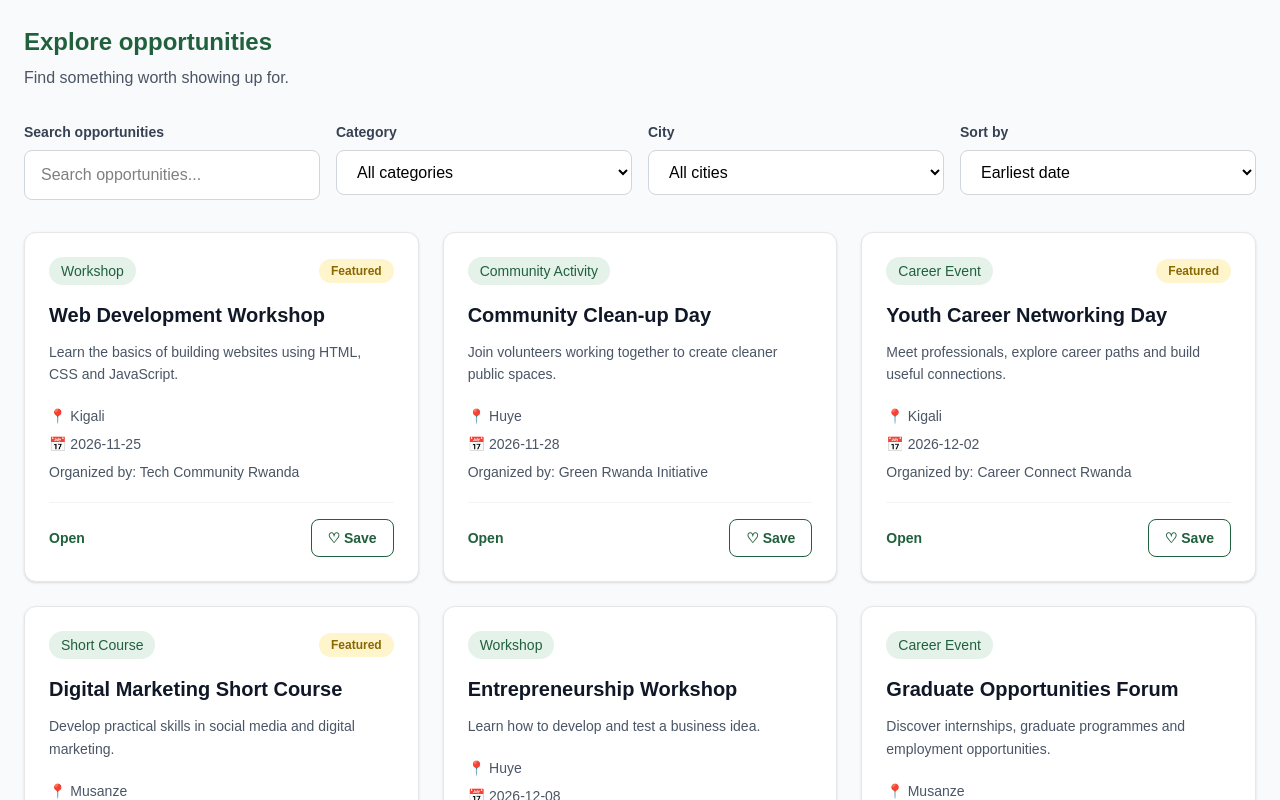
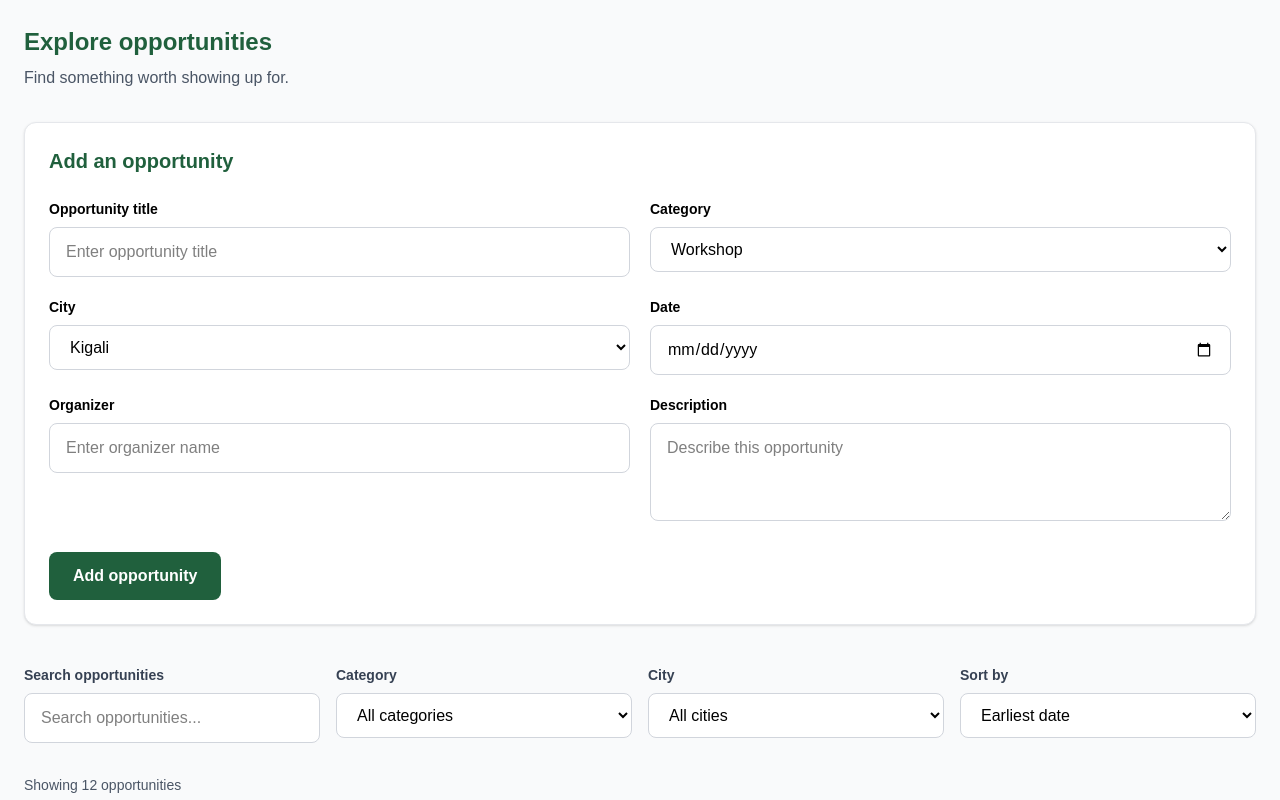
Before and after one commit to Tetaaline/rwanda-opportunities-explorer-, a React (Vite) app: page / in a window 1280 px wide. Shown: the part 520-1320 px from the top of the page. Built offline with nearby package versions, Linux system fonts and the light colour scheme.

Commit message:
feat: add controlled opportunity form and validation

```diff
--- a/src/App.jsx
+++ b/src/App.jsx
@@ -3,9 +3,11 @@ import { useState } from 'react'
 import Header from './components/Header'
 import OpportunityCard from './components/OpportunityCard'
 import SearchFilters from './components/SearchFilters'
+import OpportunityForm from './components/OpportunityForm'
 import { opportunities } from './data/opportunities'
 
 function App() {
+  const [allOpportunities, setAllOpportunities] = useState(opportunities)
   const [searchTerm, setSearchTerm] = useState('')
   const [selectedCategory, setSelectedCategory] = useState('All')
   const [selectedCity, setSelectedCity] = useState('All')
@@ -20,7 +22,11 @@ function App() {
     )
   }
 
-  const filteredOpportunities = opportunities
+  function handleAddOpportunity(newOpportunity) {
+    setAllOpportunities((current) => [...current, newOpportunity])
+  }
+
+  const filteredOpportunities = allOpportunities
     .filter((opportunity) => {
       const search = searchTerm.toLowerCase()
 
@@ -81,11 +87,12 @@ function App() {
             <h2 className="text-2xl font-bold text-[#20603D]">
               Explore opportunities
             </h2>
-
             <p className="mt-2 text-gray-600">
               Find something worth showing up for.
             </p>
           </div>
+
+          <OpportunityForm onAddOpportunity={handleAddOpportunity} />
 
           <SearchFilters
             searchTerm={searchTerm}
@@ -98,6 +105,15 @@ function App() {
             onSortChange={setSortOrder}
           />
 
+          <p className="mb-4 text-sm text-gray-600">
+            Showing {filteredOpportunities.length} opportunities
+          </p>
+
+          {filteredOpportunities.length === 0 ? (
+            <p className="rounded-lg bg-white p-8 text-center text-gray-600">
+              No opportunities found. Try changing your search or filters.
+            </p>
+          ) : (
             <div className="grid gap-6 sm:grid-cols-2 lg:grid-cols-3">
               {filteredOpportunities.map((opportunity) => (
                 <OpportunityCard
@@ -108,6 +124,7 @@ function App() {
                 />
               ))}
             </div>
+          )}
         </section>
       </main>
     </div>
--- a/src/components/OpportunityForm.jsx
+++ b/src/components/OpportunityForm.jsx
@@ -0,0 +1,160 @@
+
+import { useState } from 'react'
+
+function OpportunityForm({ onAddOpportunity }) {
+  const [formData, setFormData] = useState({
+    title: '',
+    category: 'Workshop',
+    city: 'Kigali',
+    date: '',
+    organizer: '',
+    description: '',
+  })
+
+  function handleChange(event) {
+    const { name, value } = event.target
+
+    setFormData((currentData) => ({
+      ...currentData,
+      [name]: value,
+    }))
+  }
+
+  function handleSubmit(event) {
+    event.preventDefault()
+
+    onAddOpportunity({
+      id: Date.now(),
+      ...formData,
+      availability: 'Open',
+      featured: false,
+    })
+
+    setFormData({
+      title: '',
+      category: 'Workshop',
+      city: 'Kigali',
+      date: '',
+      organizer: '',
+      description: '',
+    })
+  }
+
+  return (
+    <form
+      onSubmit={handleSubmit}
+      className="mb-10 rounded-xl border border-gray-200 bg-white p-6 shadow-sm"
+    >
+      <h3 className="mb-6 text-xl font-bold text-[#20603D]">
+        Add an opportunity
+      </h3>
+
+      <div className="grid gap-5 md:grid-cols-2">
+        <div>
+          <label htmlFor="title" className="mb-2 block text-sm font-semibold">
+            Opportunity title
+          </label>
+          <input
+            id="title"
+            name="title"
+            value={formData.title}
+            onChange={handleChange}
+            required
+            className="w-full rounded-lg border border-gray-300 px-4 py-3"
+            placeholder="Enter opportunity title"
+          />
+        </div>
+
+        <div>
+          <label htmlFor="category" className="mb-2 block text-sm font-semibold">
+            Category
+          </label>
+          <select
+            id="category"
+            name="category"
+            value={formData.category}
+            onChange={handleChange}
+            className="w-full rounded-lg border border-gray-300 px-4 py-3"
+          >
+            <option>Workshop</option>
+            <option>Career Event</option>
+            <option>Community Activity</option>
+            <option>Short Course</option>
+          </select>
+        </div>
+
+        <div>
+          <label htmlFor="city" className="mb-2 block text-sm font-semibold">
+            City
+          </label>
+          <select
+            id="city"
+            name="city"
+            value={formData.city}
+            onChange={handleChange}
+            className="w-full rounded-lg border border-gray-300 px-4 py-3"
+          >
+            <option>Kigali</option>
+            <option>Huye</option>
+            <option>Musanze</option>
+          </select>
+        </div>
+
+        <div>
+          <label htmlFor="date" className="mb-2 block text-sm font-semibold">
+            Date
+          </label>
+          <input
+            id="date"
+            name="date"
+            type="date"
+            value={formData.date}
+            onChange={handleChange}
+            required
+            className="w-full rounded-lg border border-gray-300 px-4 py-3"
+          />
+        </div>
+
+        <div>
+          <label htmlFor="organizer" className="mb-2 block text-sm font-semibold">
+            Organizer
+          </label>
+          <input
+            id="organizer"
+            name="organizer"
+            value={formData.organizer}
+            onChange={handleChange}
+            required
+            className="w-full rounded-lg border border-gray-300 px-4 py-3"
+            placeholder="Enter organizer name"
+          />
+        </div>
+
+        <div>
+          <label htmlFor="description" className="mb-2 block text-sm font-semibold">
+            Description
+          </label>
+          <textarea
+            id="description"
+            name="description"
+            value={formData.description}
+            onChange={handleChange}
+            required
+            rows="3"
+            className="w-full rounded-lg border border-gray-300 px-4 py-3"
+            placeholder="Describe this opportunity"
+          />
+        </div>
+      </div>
+
+      <button
+        type="submit"
+        className="mt-6 rounded-lg bg-[#20603D] px-6 py-3 font-semibold text-white hover:bg-[#17482D]"
+      >
+        Add opportunity
+      </button>
+    </form>
+  )
+}
+
+export default OpportunityForm
--- a/src/data/opportunies.js
+++ /dev/null
@@ -1,135 +0,0 @@
-
-export const opportunities = [
-  {
-    id: 1,
-    title: 'Web Development Workshop',
-    category: 'Workshop',
-    city: 'Kigali',
-    date: '2026-11-25',
-    organizer: 'Tech Community Rwanda',
-    description: 'Learn the basics of building websites using HTML, CSS and JavaScript.',
-    availability: 'Open',
-    featured: true,
-  },
-  {
-    id: 2,
-    title: 'Youth Career Networking Day',
-    category: 'Career Event',
-    city: 'Kigali',
-    date: '2026-12-02',
-    organizer: 'Career Connect Rwanda',
-    description: 'Meet professionals, explore career paths and build useful connections.',
-    availability: 'Open',
-    featured: true,
-  },
-  {
-    id: 3,
-    title: 'Community Clean-up Day',
-    category: 'Community Activity',
-    city: 'Huye',
-    date: '2026-11-28',
-    organizer: 'Green Rwanda Initiative',
-    description: 'Join volunteers working together to create cleaner public spaces.',
-    availability: 'Open',
-    featured: false,
-  },
-  {
-    id: 4,
-    title: 'Digital Marketing Short Course',
-    category: 'Short Course',
-    city: 'Musanze',
-    date: '2026-12-05',
-    organizer: 'Digital Skills Rwanda',
-    description: 'Develop practical skills in social media and digital marketing.',
-    availability: 'Filling Fast',
-    featured: true,
-  },
-  {
-    id: 5,
-    title: 'Entrepreneurship Workshop',
-    category: 'Workshop',
-    city: 'Huye',
-    date: '2026-12-08',
-    organizer: 'Youth Innovation Hub',
-    description: 'Learn how to develop and test a business idea.',
-    availability: 'Open',
-    featured: false,
-  },
-  {
-    id: 6,
-    title: 'Graduate Opportunities Forum',
-    category: 'Career Event',
-    city: 'Musanze',
-    date: '2026-12-10',
-    organizer: 'Rwanda Career Network',
-    description: 'Discover internships, graduate programmes and employment opportunities.',
-    availability: 'Open',
-    featured: false,
-  },
-  {
-    id: 7,
-    title: 'Women in Technology Meetup',
-    category: 'Community Activity',
-    city: 'Kigali',
-    date: '2026-12-12',
-    organizer: 'Women in Tech Rwanda',
-    description: 'Connect with women working and learning in technology.',
-    availability: 'Filling Fast',
-    featured: true,
-  },
-  {
-    id: 8,
-    title: 'Graphic Design Short Course',
-    category: 'Short Course',
-    city: 'Huye',
-    date: '2026-12-15',
-    organizer: 'Creative Skills Centre',
-    description: 'Explore visual design principles and digital design tools.',
-    availability: 'Open',
-    featured: false,
-  },
-  {
-    id: 9,
-    title: 'Public Speaking Workshop',
-    category: 'Workshop',
-    city: 'Musanze',
-    date: '2026-12-18',
-    organizer: 'Youth Leadership Rwanda',
-    description: 'Build confidence and improve your communication skills.',
-    availability: 'Open',
-    featured: false,
-  },
-  {
-    id: 10,
-    title: 'Innovation and Career Fair',
-    category: 'Career Event',
-    city: 'Kigali',
-    date: '2026-12-20',
-    organizer: 'Rwanda Innovation Network',
-    description: 'Explore career opportunities and meet innovative organizations.',
-    availability: 'Full',
-    featured: false,
-  },
-  {
-    id: 11,
-    title: 'Environmental Awareness Day',
-    category: 'Community Activity',
-    city: 'Musanze',
-    date: '2026-12-22',
-    organizer: 'Community Green Network',
-    description: 'Take part in activities promoting environmental awareness.',
-    availability: 'Open',
-    featured: false,
-  },
-  {
-    id: 12,
-    title: 'Introduction to Data Analysis',
-    category: 'Short Course',
-    city: 'Kigali',
-    date: '2027-01-10',
-    organizer: 'Digital Learning Rwanda',
-    description: 'Learn introductory data analysis concepts and practical skills.',
-    availability: 'Open',
-    featured: false,
-  },
-]
```
Lines whose indentation alone changed are shown as unchanged.
